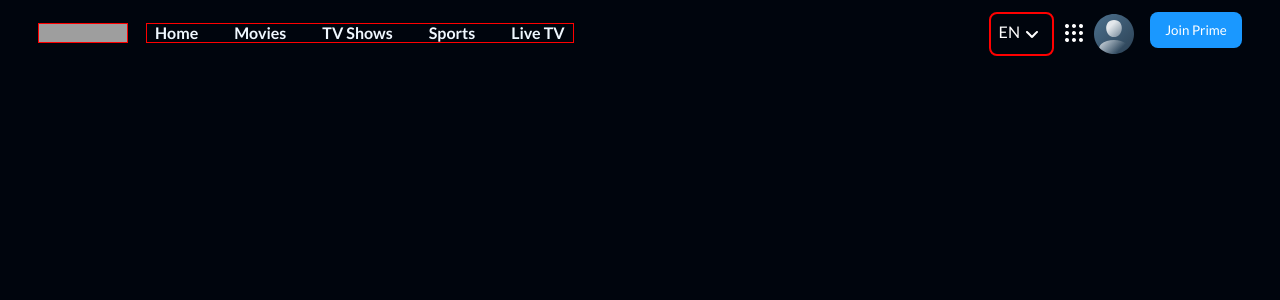
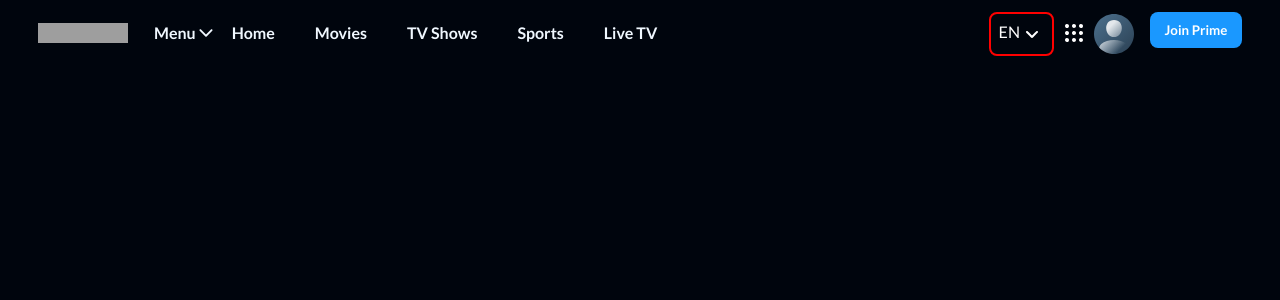
Before and after one commit to TheJoaoVitorio/Clone-PrimeVIdeo, a React (Create React App) app: page / in a window 1280 px wide. Shown: the top 300 px of the page. Built offline with nearby package versions, Linux system fonts and the light colour scheme; grey boxes are pictures that could not be loaded.

Commit message:
creating the eesponsive menu

```diff
--- a/package.json
+++ b/package.json
@@ -6,6 +6,7 @@
     "cra-template": "1.2.0",
     "react": "^19.0.0",
     "react-dom": "^19.0.0",
+    "react-icons": "^5.4.0",
     "react-scripts": "5.0.1",
     "web-vitals": "^4.2.4"
   },
--- a/src/components/Header.js
+++ b/src/components/Header.js
@@ -2,6 +2,7 @@ import styles from './Header.module.css'
 import avatarSvg from '../assets/avatar.svg'
 import menuIco from '../assets/menu.svg'
 import arrowDown from '../assets/arrow-down.svg'
+import { IoIosArrowDown } from "react-icons/io";
 
 export default function Header(){
     return(
@@ -13,12 +14,23 @@ export default function Header(){
                     </div>
 
                     <div className={styles.headerItensContainer} >
-                        <ul className={styles.headerItens} >
-                            <li>Home</li>
-                            <li>Movies</li>
-                            <li>TV Shows</li>
-                            <li>Sports</li>
-                            <li>Live TV</li>
+                        <ul>
+                            <div className={styles.headerItemMenuDrop} >
+                                <li>
+                                    Menu
+                                    <IoIosArrowDown
+                                        size={20}
+                                    />
+                                </li>
+                            </div>
+                            <div className={styles.headerItens} >
+                                <li>Home</li>
+                                <li>Movies</li>
+                                <li>TV Shows</li>
+                                <li>Sports</li>
+                                <li>Live TV</li>
+                            </div>
+
                         </ul>
                     </div>
                 </div>
@@ -34,7 +46,7 @@ export default function Header(){
                     <div className={styles.headerLogin} >
                         <div className={styles.avatarContainer} >
                             <div>
-                                <img src={menuIco} ></img>
+                                <img src={menuIco}></img>
                             </div>
                             <a>
                                 <img
--- a/src/components/Header.module.css
+++ b/src/components/Header.module.css
@@ -29,7 +29,7 @@
 .logoHeader img{
     width: 90px;
     height: 20px;
-    border: 1px solid red;
+    /* border   : 1px solid red; */
     margin-right: 18px;
 }
 
@@ -37,32 +37,63 @@
     color: aliceblue;
 }
 
+.headerItensContainer ul{
+    display: flex;
+    list-style: none;
+}
+
+.headerItemMenuDrop{
+    font-weight: 700;
+    display: flex;
+    align-items: center;
+    height: 20px;
+}
+
+.headerItemMenuDrop > li{
+    /* border: 2px solid red; */
+    display: flex;
+    align-items: center;
+    padding: 8px;
+}
+
+.headerItemMenuDrop li:hover{
+    background: rgb(255, 255, 255);
+    backdrop-filter: blur(10px);
+    border-radius: 8px;
+    box-shadow: rgba(0, 0, 0, 0.3) 0px 19px 38px, rgba(0, 0, 0, 0.22) 0px 15px 12px;
+    color: #00050D;
+    font-weight: 500;
+    cursor: pointer;
+}
+
 .headerItens{
     display: flex;
     align-items: center;
     list-style: none;
-    border: 1px solid red;
+    /* border: 1px solid red; */
     height: 20px;
-    gap: 20px;
+    gap: 24px;
 }
 
 .headerItens li{
     font-weight: 700;
 }
 
+
 .headerItens li{
     /* border: 2px solid rebeccapurple; */
     padding: 8px;
 }
 
-/* .headerItens li:hover{
+.headerItens li:hover{
     background: rgb(255, 255, 255);
     backdrop-filter: blur(10px);
     border-radius: 8px;
     box-shadow: rgba(0, 0, 0, 0.3) 0px 19px 38px, rgba(0, 0, 0, 0.22) 0px 15px 12px;
     color: #00050D;
+    font-weight: 500;
     cursor: pointer;
-} */
+}
 
 .headerItensActive li{
     border-radius: 8px;
@@ -109,7 +140,7 @@
     height: 36px;
     background: var(--button-background);
     box-shadow: 0 -4px 16px 0 rgba(var(--button-background,255,255,255),.2);
-    font-weight: 500;
+    font-weight: 600;
     color: #fff;
     border: none;
     border-radius: 8px;
```
Also changed, not shown: 1 other file (tests, documents, lock files or other folders).
